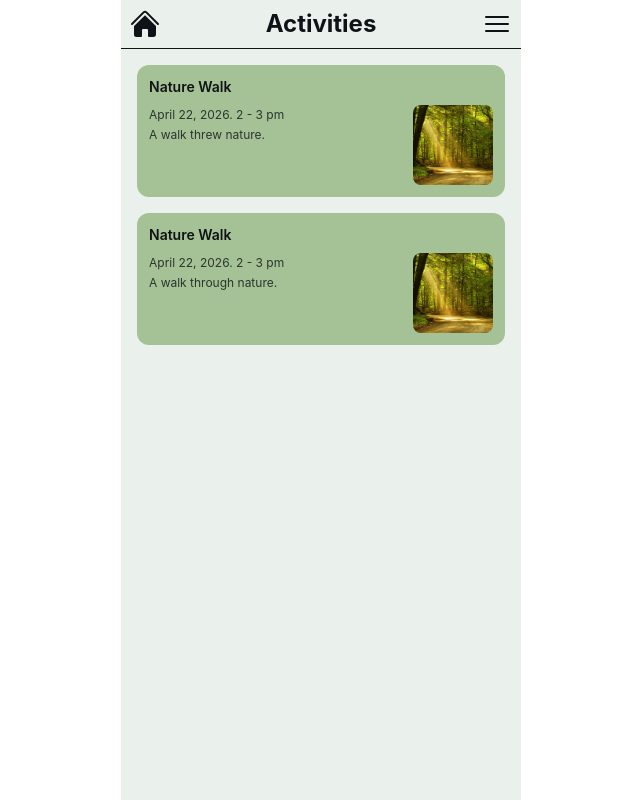
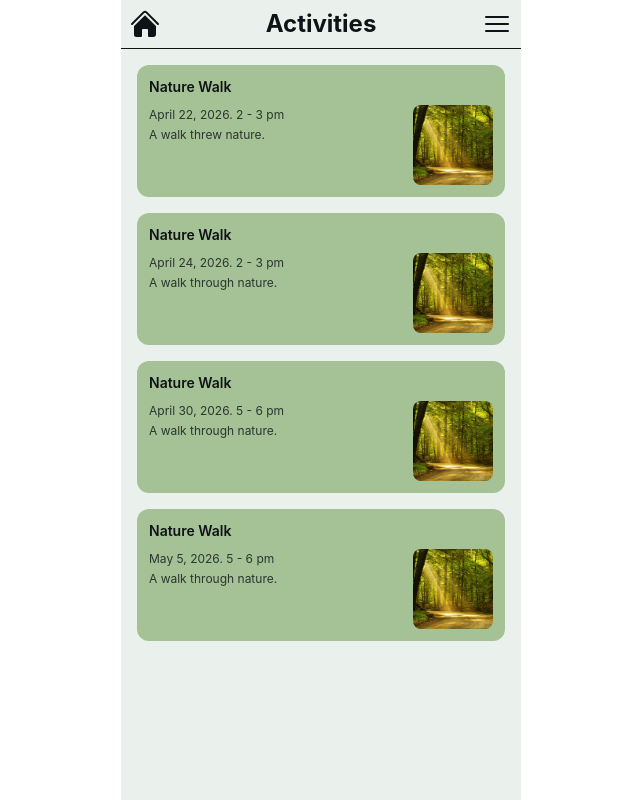
Before and after one commit to faas-bsu-26/GroupOne_ProjectTwo, a React (Vite) app: page /activities in a window 1280 px wide. Shown: the whole page, without its empty margins (319-959 px from the left). Built offline with nearby package versions, Linux system fonts and the light colour scheme.

Commit message:
update
activities page

```diff
--- a/src/pages/Activities.jsx
+++ b/src/pages/Activities.jsx
@@ -19,7 +19,21 @@ export default function Activities() {
 
                 <ActivityRow
                 name="Nature Walk"
-                date="April 22, 2026. 2 - 3 pm"
+                date="April 24, 2026. 2 - 3 pm"
+                info="A walk through nature."
+                image="NatureWalk.jpg"
+                />
+
+                <ActivityRow
+                name="Nature Walk"
+                date="April 30, 2026. 5 - 6 pm"
+                info="A walk through nature."
+                image="NatureWalk.jpg"
+                />
+
+                <ActivityRow
+                name="Nature Walk"
+                date="May 5, 2026. 5 - 6 pm"
                 info="A walk through nature."
                 image="NatureWalk.jpg"
                 />
```
